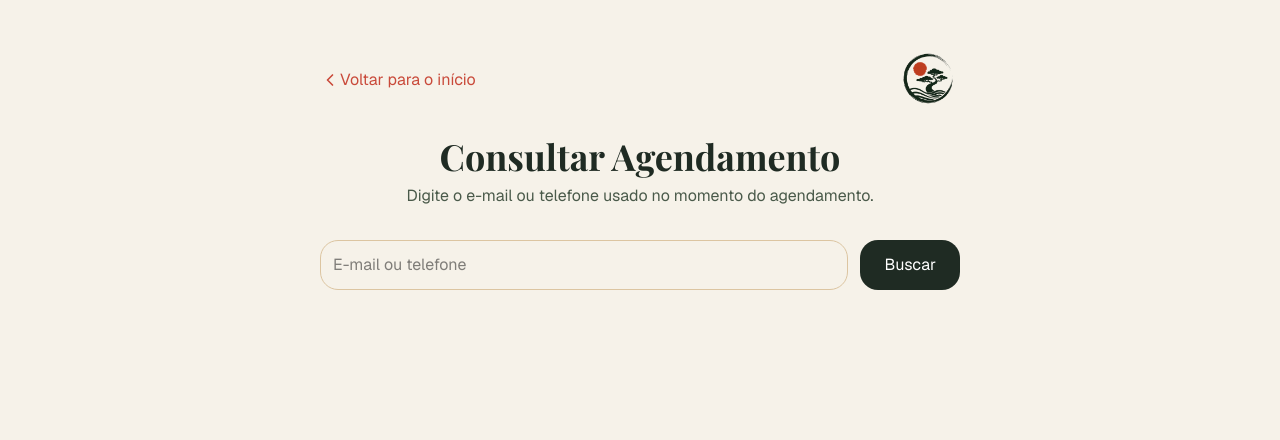
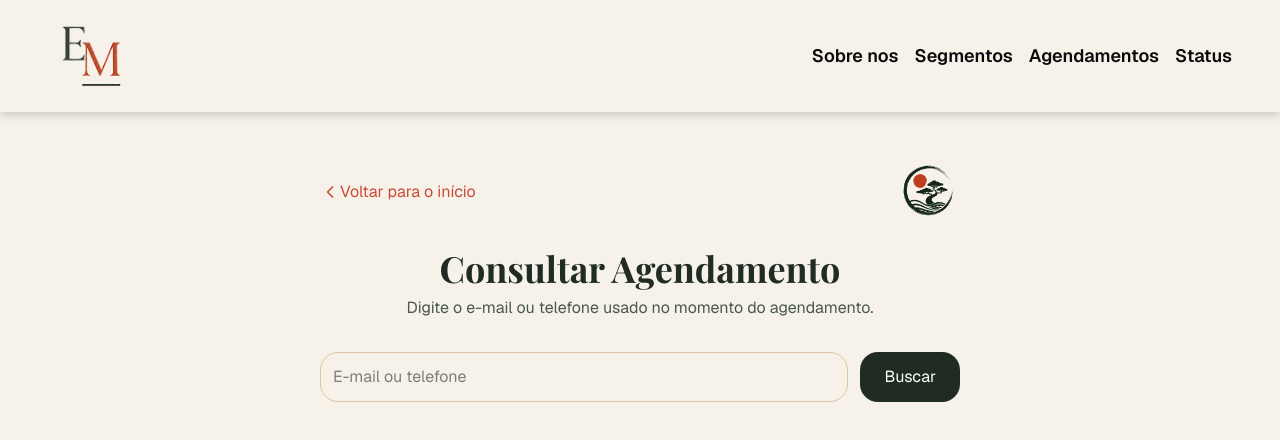
Before and after one commit to Vitoriagss/Est-dioMurakami, a Next.js app: page /status in a window 1280 px wide. Shown: the top 440 px of the page. Built offline with nearby package versions, Linux system fonts and the light colour scheme; a web font is replaced by a local one.

Commit message:
feat: aplica header na pagina de status e insere a opcao de editar ao usuario com situacao pendente

```diff
--- a/src/app/status/page.tsx
+++ b/src/app/status/page.tsx
@@ -13,6 +13,7 @@ import Link from "next/link";
 import { ChevronLeft } from "lucide-react";
 import { toast } from "sonner";
 import Image from "next/image";
+import Header from "@/components/HEADER";
 
 export default function StatusPage() {
   const [busca, setBusca] = useState("");
@@ -80,7 +81,9 @@ export default function StatusPage() {
   }
 
   return (
-    <main className="grow py-12 bg-branco">
+    <main className="grow py-12 pt-32 pb-12 md:pt-40">
+      <Header />
+
       <div className="container mx-auto px-4 max-w-2xl">
         <div className="flex justify-between items-center w-full mb-6">
           <Link
@@ -169,10 +172,12 @@ export default function StatusPage() {
 
             {agendamento.status !== "cancelado" && (
               <div className="flex flex-col sm:flex-row gap-4 pt-2">
+
+                <div className="flex flex-col sm:flex-row gap-4 w-full">
                   {agendamento.status === "pendente" && (
                     <button
                       onClick={() => setIsConfirmModalOpen(true)}
-                    className="w-full sm:w-auto px-6 py-2 rounded-2xl border border-green-600 text-green-600 hover:bg-green-100 transition-colors cursor-pointer"
+                      className="w-full sm:w-auto flex-1 px-6 py-2 rounded-2xl border border-green-600 text-green-600 hover:bg-green-100 transition-colors cursor-pointer"
                     >
                       Confirmar agendamento
                     </button>
@@ -180,10 +185,19 @@ export default function StatusPage() {
 
                   <button
                     onClick={() => setIsCancelModalOpen(true)}
-                  className="w-full sm:w-auto px-6 py-2 rounded-2xl border border-vermelho text-vermelho hover:bg-vermelho/10 transition-colors cursor-pointer"
+                    className="w-full sm:w-auto flex-1 px-6 py-2 rounded-2xl border border-vermelho text-vermelho hover:bg-vermelho/10 transition-colors cursor-pointer"
                   >
                     Cancelar agendamento
                   </button>
+                </div>
+
+                <Link
+                  href={`/agendamentos?edit=${agendamento.id}`}
+                  className="text-sm text-gray-500 hover:text-primaria underline transition-colors"
+                >
+                  Editar agendamento
+                </Link>
+
               </div>
             )}
           </div>
```
Lines whose indentation alone changed are shown as unchanged.
